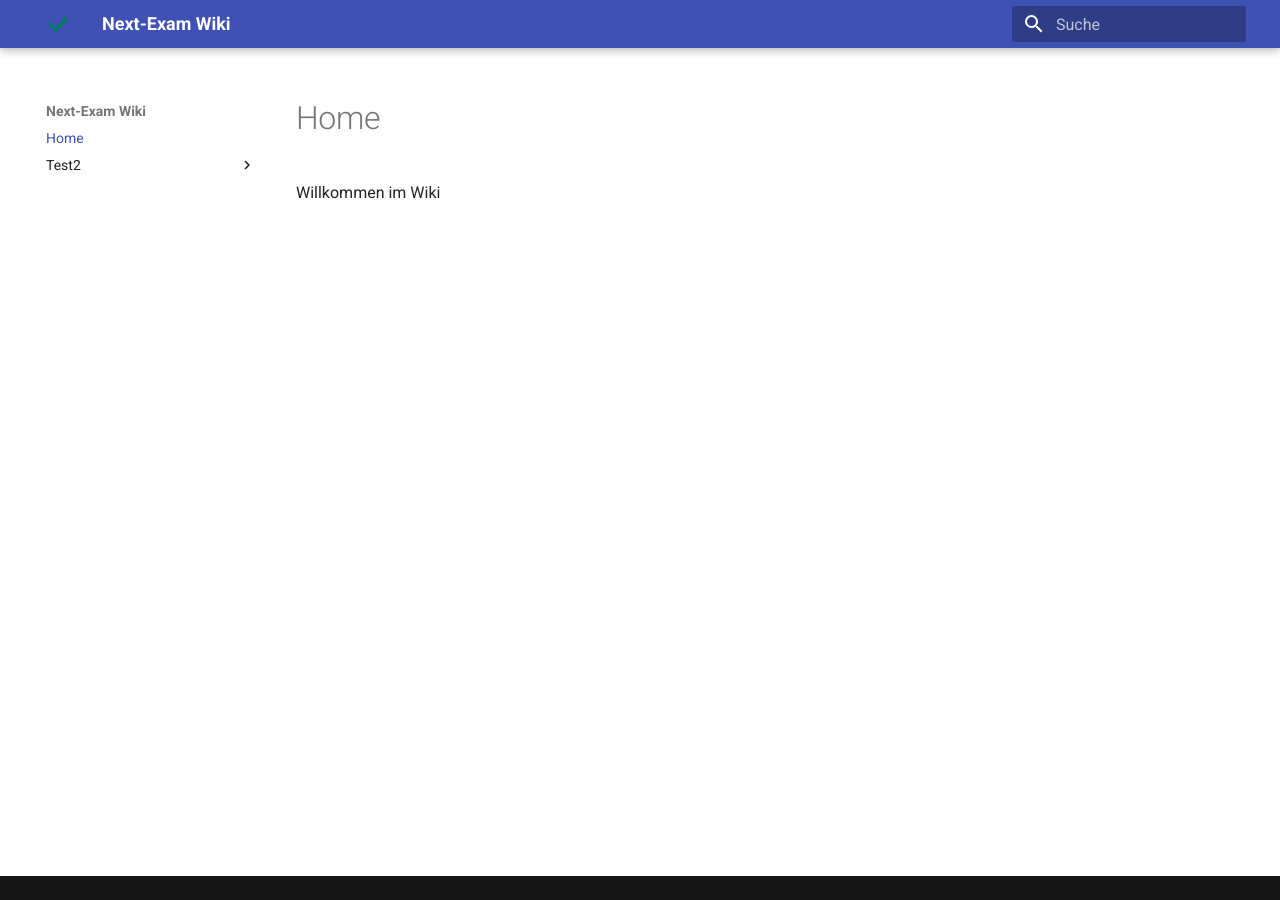
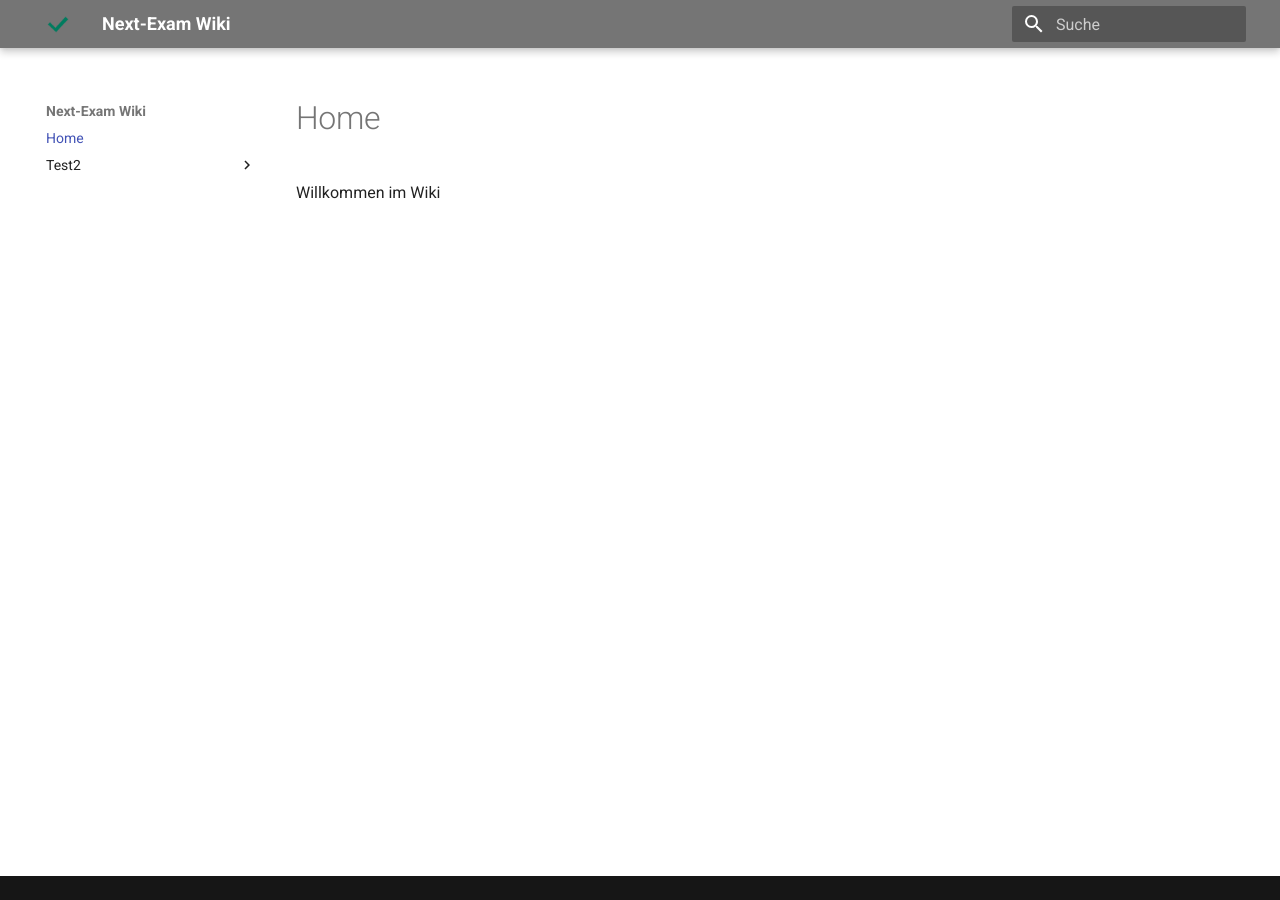
Before and after one commit to shlareut/lpr-wiki, an MkDocs documentation site: the page built from docs/index.md, in a window 1280 px wide. Built offline with MkDocs 1.6.1 and Material for MkDocs 9.7.7, drawn with Linux system fonts in a browser that asks for light colours.

Commit message:
Update mkdocs.yml

```diff
--- a/mkdocs.yml
+++ b/mkdocs.yml
@@ -5,7 +5,7 @@ theme:
   logo: images/icon.png
   favicon: images/icon.png
   palette:
-    primary: indigo
+    primary: grey
 plugins:
   - search
 extra:
```
